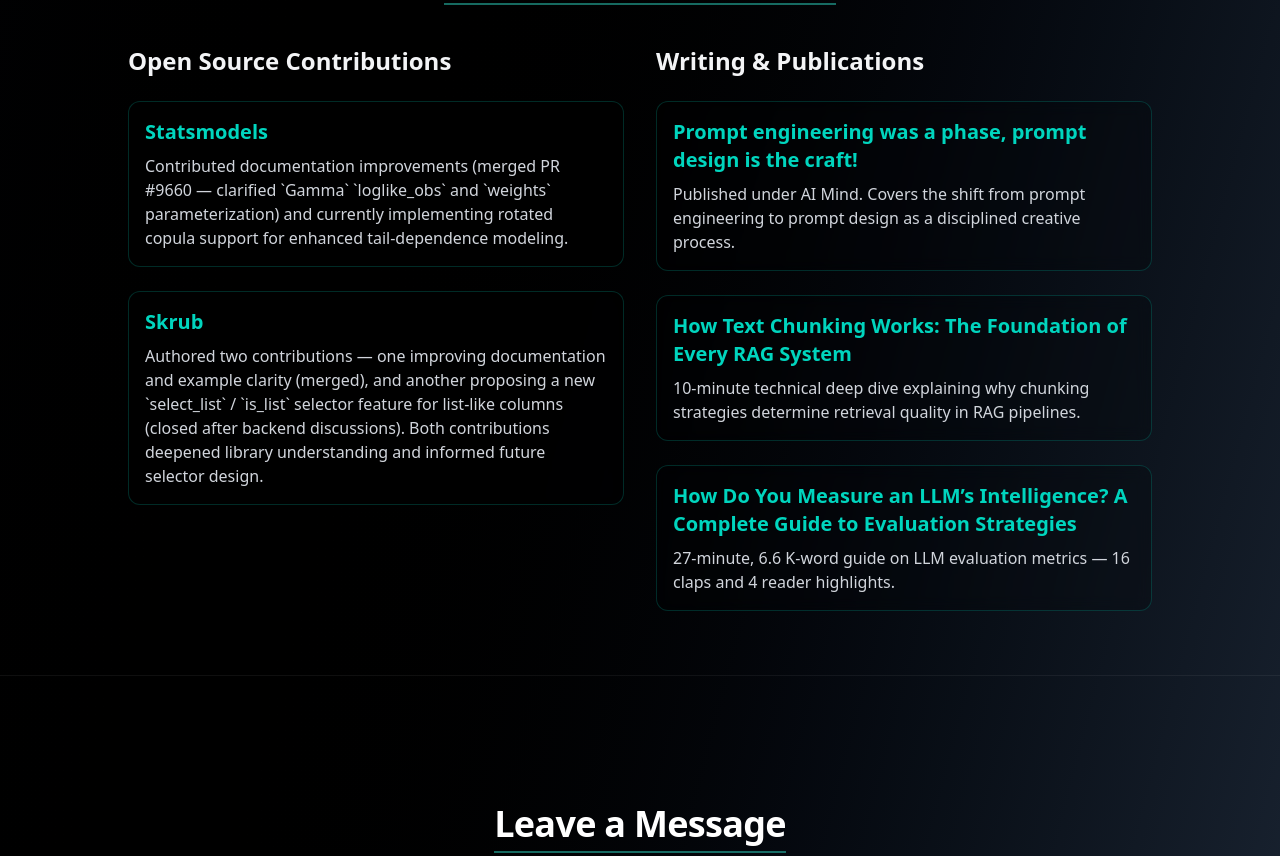
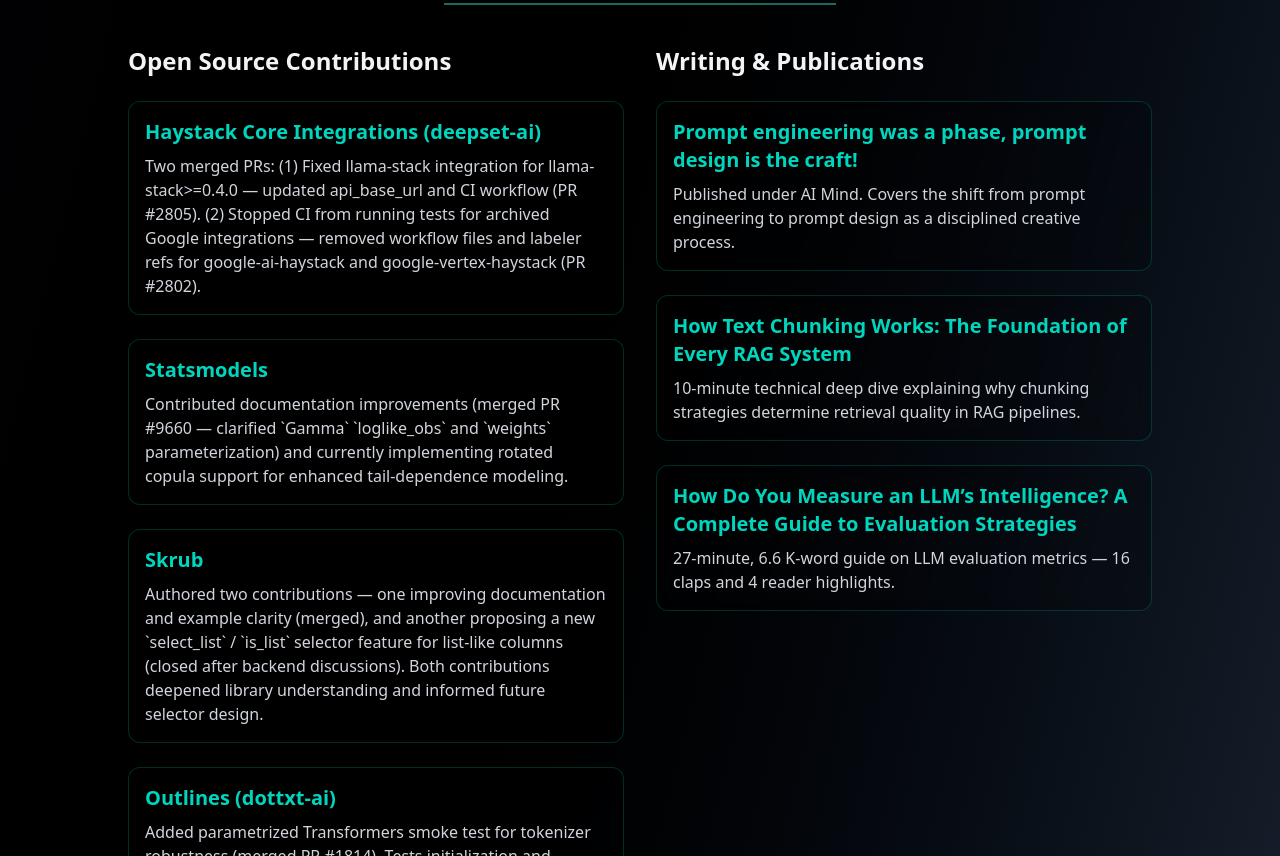
Before and after one commit to kudos07/portfolio-website, a Next.js app: page / in a window 1280 px wide. Shown: the part 3374-4230 px from the top of the page. Built offline with nearby package versions, Linux system fonts and the light colour scheme.

Commit message:
Add open source contributions: Haystack, Outlines; update links

```diff
--- a/src/app/components/OpenSourceAndWriting/OpenSourceAndWriting.tsx
+++ b/src/app/components/OpenSourceAndWriting/OpenSourceAndWriting.tsx
@@ -9,6 +9,12 @@ interface CardItem {
 
 const openSource: CardItem[] = [
   {
+    title: "Haystack Core Integrations (deepset-ai)",
+    description:
+      "Two merged PRs: (1) Fixed llama-stack integration for llama-stack>=0.4.0 — updated api_base_url and CI workflow (PR #2805). (2) Stopped CI from running tests for archived Google integrations — removed workflow files and labeler refs for google-ai-haystack and google-vertex-haystack (PR #2802).",
+    link: "https://github.com/deepset-ai/haystack-core-integrations/pull/2805",
+  },
+  {
     title: "Statsmodels",
     description:
       "Contributed documentation improvements (merged PR #9660 — clarified `Gamma` `loglike_obs` and `weights` parameterization) and currently implementing rotated copula support for enhanced tail-dependence modeling.",
@@ -18,7 +24,13 @@ const openSource: CardItem[] = [
     title: "Skrub",
     description:
       "Authored two contributions — one improving documentation and example clarity (merged), and another proposing a new `select_list` / `is_list` selector feature for list-like columns (closed after backend discussions). Both contributions deepened library understanding and informed future selector design.",
-      link: "https://github.com/skrub-data/skrub/pull/1670",
+    link: "https://github.com/skrub-data/skrub/pull/1670",
+  },
+  {
+    title: "Outlines (dottxt-ai)",
+    description:
+      "Added parametrized Transformers smoke test for tokenizer robustness (merged PR #1814). Tests initialization and constrained generation across multiple Hugging Face checkpoints to surface tokenizer-related edge cases across models.",
+    link: "https://github.com/dottxt-ai/outlines/pull/1814",
   },
 ];
 
```
